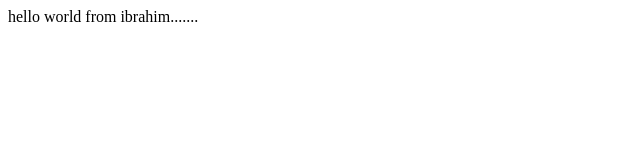
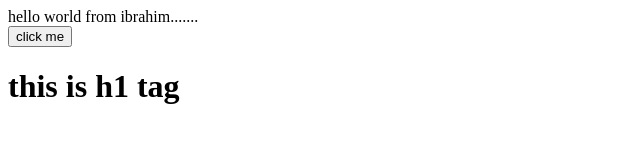
Before and after one commit to ibrahim8ismael/demo-repo, a plain HTML site: page index.html in a window 1280 px wide. Shown: the whole page, without its empty margins (0-640 px from the left). Drawn offline with Linux system fonts and the light colour scheme.

Commit message:
add button and h1 tag

```diff
--- a/index.html
+++ b/index.html
@@ -9,5 +9,13 @@
     <div>
         hello world from ibrahim.......
     </div>
+
+    <button>
+        click me
+    </button>
+
+    <h1>
+        this is h1 tag
+    </h1>
 </body>
 </html>
```
